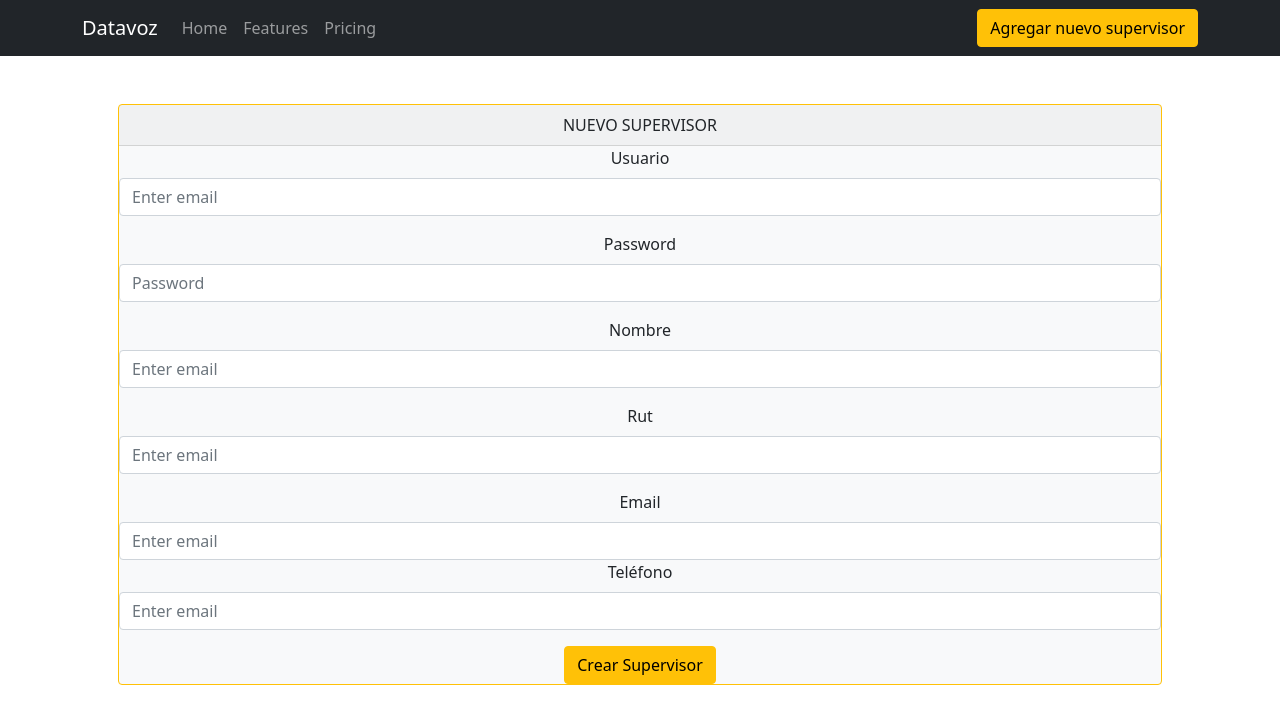
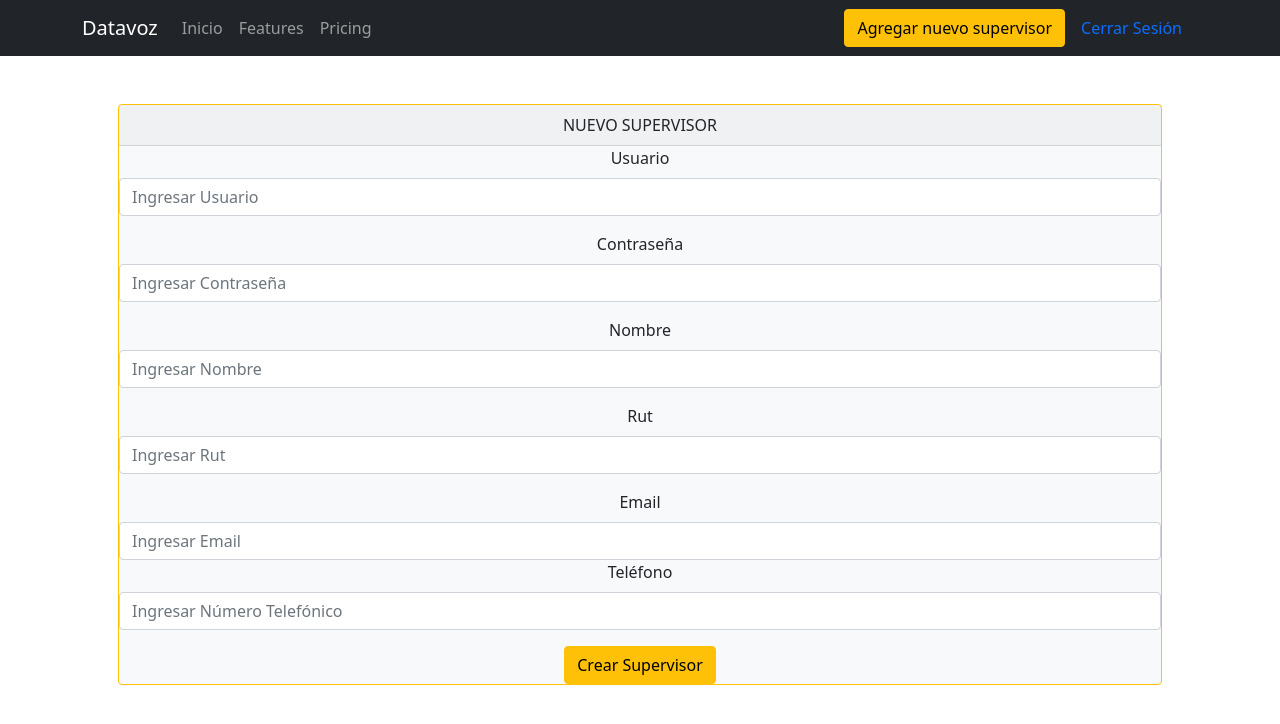
Before and after one commit to javierIba/Datavoz, a React (Create React App) app: page /NuevoSup in a window 1280 px wide. Shown: the top 724 px of the page. Built offline with nearby package versions, Linux system fonts and the light colour scheme.

Commit message:
Update NavBar nuevo jeje

```diff
--- a/src/components/navbar/NavigationBar.js
+++ b/src/components/navbar/NavigationBar.js
@@ -10,16 +10,18 @@ export default function NavigationBar(){
   <Navbar collapseOnSelect expand='lg' bg="dark" variant="dark">
 
   <Container>
-  <Navbar.Brand href="#home">Datavoz</Navbar.Brand>
+  <Navbar.Brand onClick={()=>navigate('/home')} >Datavoz</Navbar.Brand>
       <Navbar.Toggle aria-controls='responsive-navbar-nav' />
         <Navbar.Collapse>
 
               <Nav className="me-auto">
-                <Nav.Link href="#home">Home</Nav.Link>
+                <Nav.Link onClick={()=>navigate('/home')} >Inicio</Nav.Link>
                 <Nav.Link href="#features">Features</Nav.Link>
                 <Nav.Link href="#pricing">Pricing</Nav.Link>
+
               </Nav>
-              <Button variant="warning" onClick={()=>navigate('/NuevoSup')} >Agregar nuevo supervisor</Button>
+              <Button  variant="warning" onClick={()=>navigate('/NuevoSup')} >Agregar nuevo supervisor</Button>
+              <Nav.Link onClick={()=>navigate('/')} >Cerrar Sesión</Nav.Link>
 
 
         </Navbar.Collapse>
--- a/src/components/nuevoSup/NuevoSupForm.js
+++ b/src/components/nuevoSup/NuevoSupForm.js
@@ -10,34 +10,34 @@ return(
         <Form>
             <Form.Group className="mb-3" controlId="formBasicEmail">
               <Form.Label>Usuario</Form.Label>
-                <Form.Control type="email" placeholder="Enter email" />
+                <Form.Control type="email" placeholder="Ingresar Usuario" />
                 <Form.Text className="text-muted">
                 </Form.Text>
             </Form.Group>
             <Form.Group className="mb-3" controlId="formBasicPassword">
-              <Form.Label>Password</Form.Label>
-              <Form.Control type="password" placeholder="Password" />
+              <Form.Label>Contraseña</Form.Label>
+              <Form.Control type="password" placeholder="Ingresar Contraseña" />
             </Form.Group>
         <Form.Group className="mb-3" controlId="formBasicEmail">
           <Form.Label>Nombre</Form.Label>
-          <Form.Control type="email" placeholder="Enter email" />
+          <Form.Control type="email" placeholder="Ingresar Nombre" />
           <Form.Text className="text-muted">
           </Form.Text>
         </Form.Group>
         <Form.Group className="mb-3" controlId="formBasicEmail">
           <Form.Label>Rut</Form.Label>
-          <Form.Control type="email" placeholder="Enter email" />
+          <Form.Control type="email" placeholder="Ingresar Rut" />
           <Form.Text className="text-muted">
           </Form.Text>
         </Form.Group>
         <Form.Group className="mb-3" controlId="formBasicEmail">
           <Form.Label>Email</Form.Label>
-          <Form.Control type="email" placeholder="Enter email" />
+          <Form.Control type="email" placeholder="Ingresar Email" />
           <Form.Text className="text-muted">
           </Form.Text>
           <Form.Group className="mb-3" controlId="formBasicEmail">
           <Form.Label>Teléfono </Form.Label>
-          <Form.Control type="email" placeholder="Enter email" />
+          <Form.Control type="email" placeholder="Ingresar Número Telefónico " />
           <Form.Text className="text-muted">
           </Form.Text>
         </Form.Group>
```
